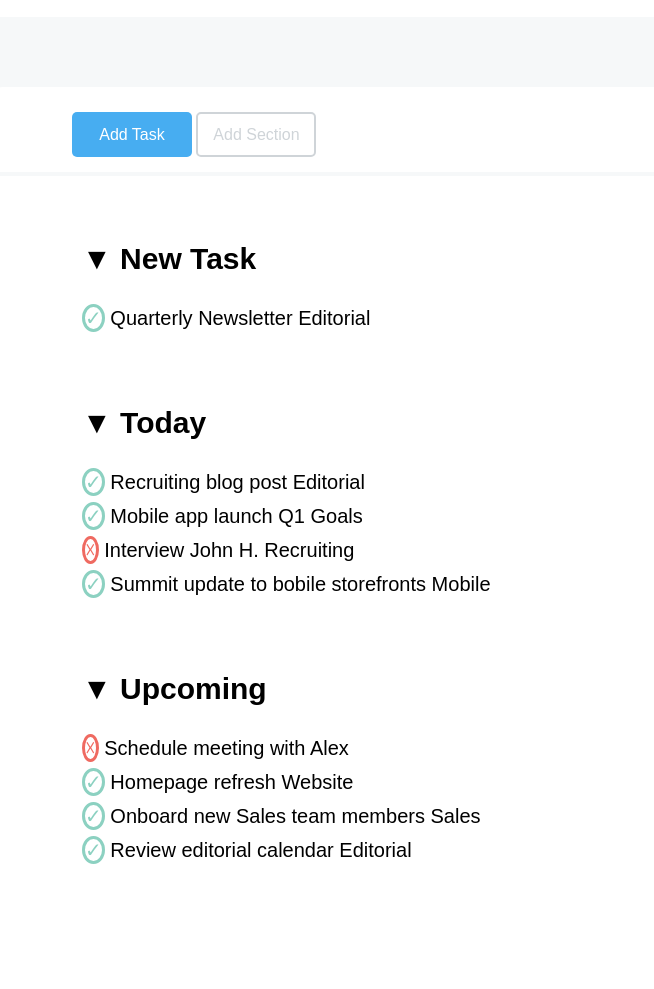
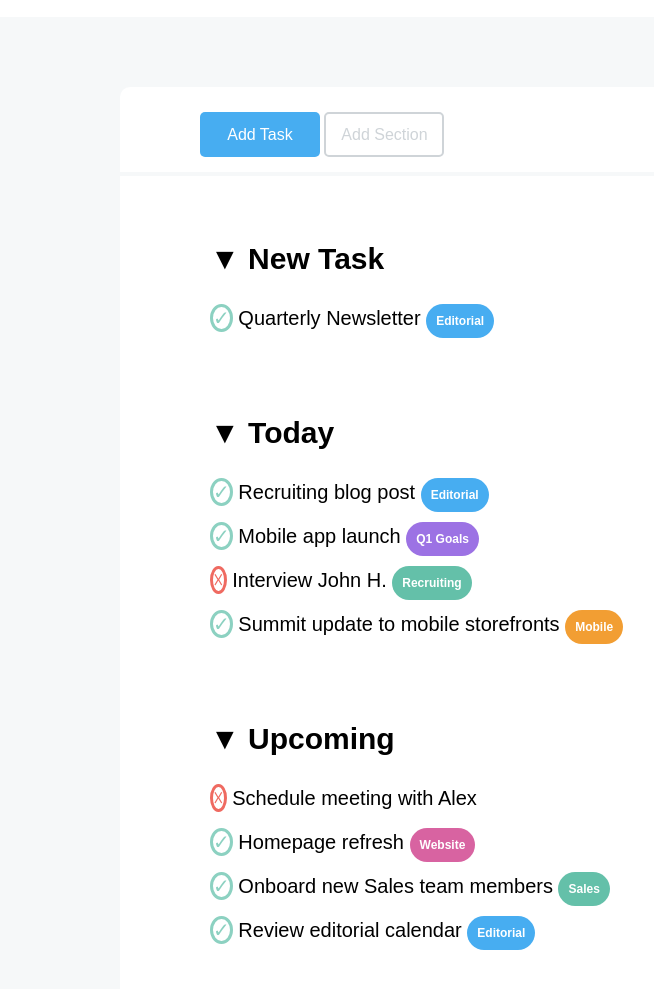
Before and after one commit to enrico-amerio/html-css-toboolist, a plain HTML site: page index.html in a window 1280 px wide. Shown: the part 113-1102 px from the top of the page, without its empty margins (8-662 px from the left). Drawn offline with Linux system fonts and the light colour scheme.

Commit message:
[add]Tags [fix]width

```diff
--- a/css/style.css
+++ b/css/style.css
@@ -45,6 +45,7 @@ header div img{
 }
 /*MAIN*/
 .container{
+  width: 80%;
   max-width: 1400px;
   margin: auto;
   margin-bottom: 4px;
@@ -81,7 +82,7 @@ header div img{
 }
 li{
   font-size: 20px;
-  margin-bottom:10px ;
+  margin-bottom:20px ;
 }
 .main-li{
   padding-top: 66px;
@@ -101,3 +102,28 @@ li{
 .saltire{
   color:rgba(239,106,97,255);
 }
+.category{
+  border-radius: 20px;
+  padding:10px;
+  font-size: .6em;
+  font-weight: bold;
+  color: white;
+
+}
+.blue{
+  background-color: #47adf1;
+
+}
+.purple{
+  background-color: rgba(156,114,228,255);
+}
+.green{
+  background-color: rgba(100,192,169,255);ù
+
+}
+.orange{
+  background-color: rgba(242,158,51,255);
+}
+.pink{
+  background-color: rgba(216,99,161,255);
+}
--- a/index.html
+++ b/index.html
@@ -31,14 +31,14 @@
           <li><span class="check"> &#10003</span> Recruiting blog post <span class="category blue">Editorial</span></li>
           <li><span class="check"> &#10003</span> Mobile app launch <span class="category purple">Q1 Goals</span></li>
           <li><span class="saltire">&#9747</span> Interview John H. <span class="category green">Recruiting</span></li>
-          <li><span class="check"> &#10003</span> Summit update to bobile storefronts <span class="category orange">Mobile</span></li>
+          <li><span class="check"> &#10003</span> Summit update to mobile storefronts <span class="category orange">Mobile</span></li>
         </ul>
         <ul>
           <li class="main-li">&#x25BC Upcoming</li>
           <li><span class="saltire">&#9747</span> Schedule meeting with Alex</li>
-          <li><span class="check">&#10003</span> Homepage refresh <span class="category pink"></span>Website</li>
+          <li><span class="check">&#10003</span> Homepage refresh <span class="category pink">Website</span></li>
           <li><span class="check">&#10003</span> Onboard new Sales team members <span class="category green">Sales</span></li>
-          <li><span class="check">&#10003</span> Review editorial calendar <span class="category blue"></span>Editorial</li>
+          <li><span class="check">&#10003</span> Review editorial calendar <span class="category blue">Editorial</span></li>
         </ul>
       </div>
     </section>
```
